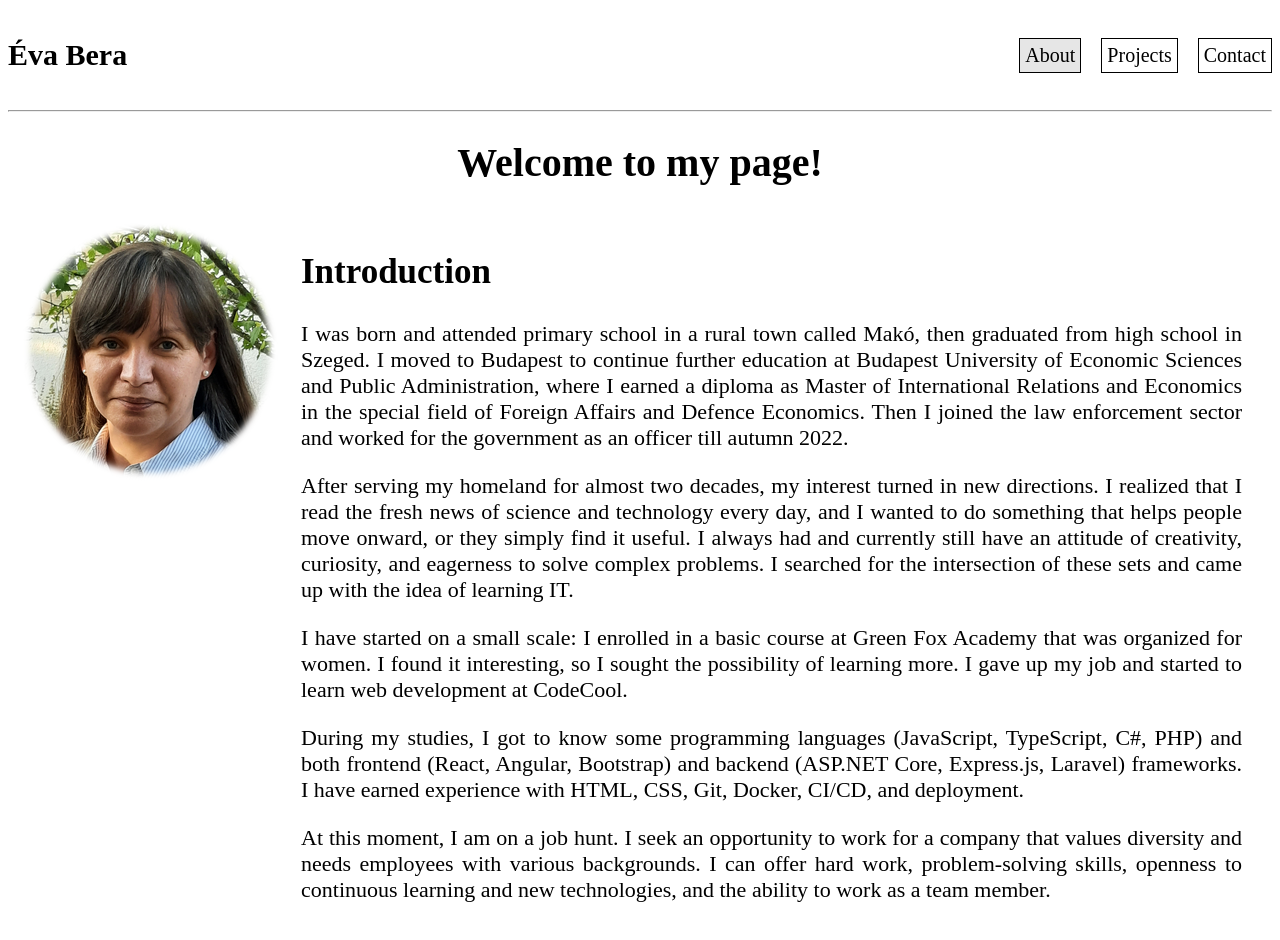
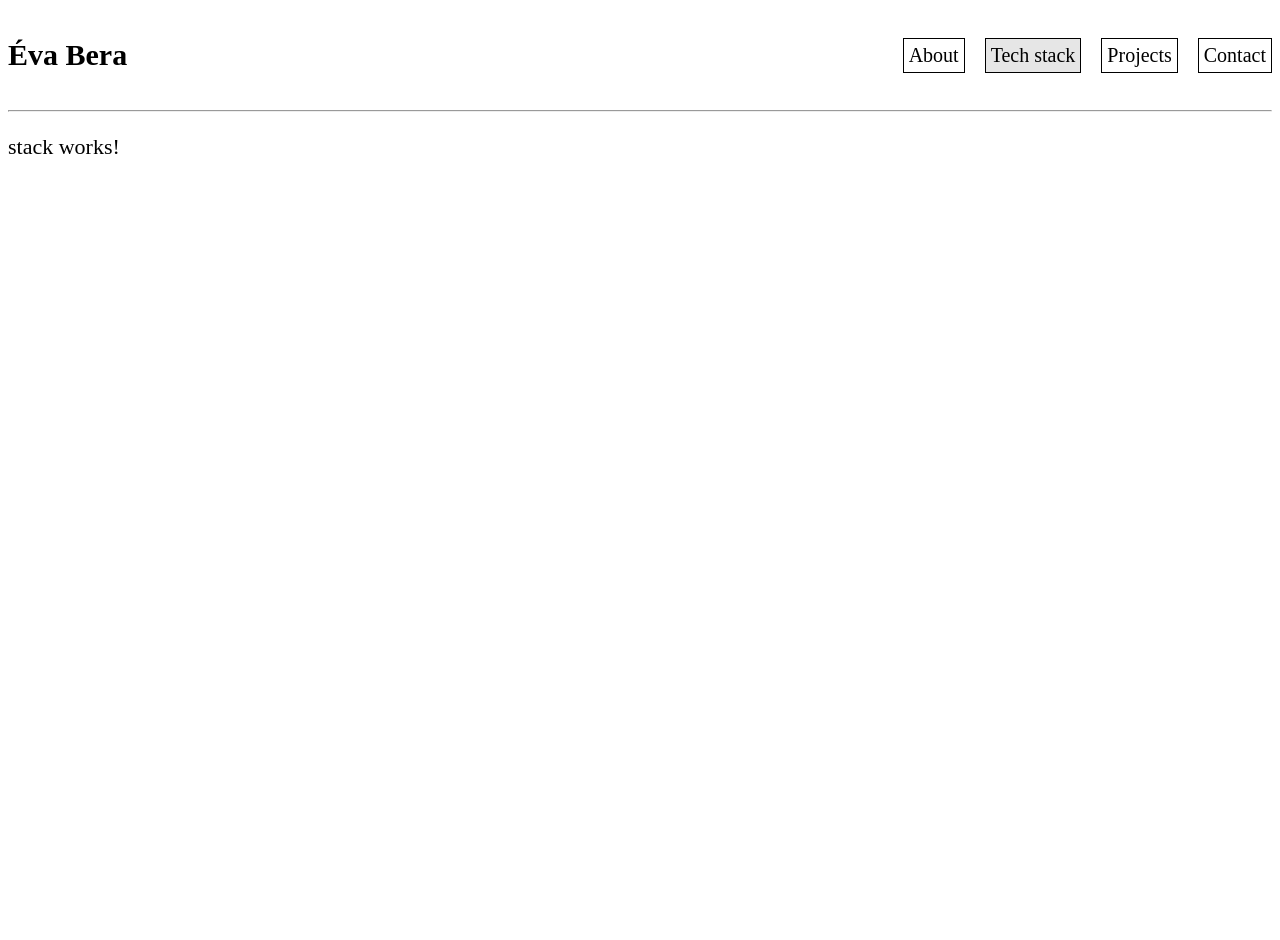
Before and after one commit to EviBera/MyPortfolio, an Angular app in the folder MyPorfolioPage/: page /stack in a window 1280 px wide. Before the commit this address led to /about. Shown: the top 940 px of the page. After the commit the page ends 800 px from the top, so only its background shows below. Built offline with nearby package versions, Linux system fonts and the light colour scheme.

Commit message:
Add StackComponent for diisplaying tech stack

```diff
--- a/MyPorfolioPage/src/app/app-routing.module.ts
+++ b/MyPorfolioPage/src/app/app-routing.module.ts
@@ -3,9 +3,11 @@ import { RouterModule, Routes } from '@angular/router';
 import { AboutComponent } from './about/about.component';
 import { ProjectsComponent } from './projects/projects.component';
 import { ContactComponent } from './contact/contact.component';
+import { StackComponent } from './stack/stack.component';
 
 const routes: Routes = [
   { path: 'about', component: AboutComponent, title: 'Évi Bera - About'},
+  { path: 'stack', component: StackComponent, title: 'Évi Bera - Tech stack'},
   { path: 'projects', component: ProjectsComponent, title: 'Évi Bera - Projects'},
   { path: 'contact', component: ContactComponent, title: 'Évi Bera - Contact'},
   { path: '', redirectTo: '/about', pathMatch: 'full'},
--- a/MyPorfolioPage/src/app/app.module.ts
+++ b/MyPorfolioPage/src/app/app.module.ts
@@ -7,6 +7,7 @@ import { AboutComponent } from './about/about.component';
 import { HeaderComponent } from './header/header.component';
 import { ProjectsComponent } from './projects/projects.component';
 import { ContactComponent } from './contact/contact.component';
+import { StackComponent } from './stack/stack.component';
 
 @NgModule({
   declarations: [
@@ -14,7 +15,8 @@ import { ContactComponent } from './contact/contact.component';
     AboutComponent,
     HeaderComponent,
     ProjectsComponent,
-    ContactComponent
+    ContactComponent,
+    StackComponent
   ],
   imports: [
     BrowserModule,
--- a/MyPorfolioPage/src/app/header/header.component.html
+++ b/MyPorfolioPage/src/app/header/header.component.html
@@ -2,6 +2,7 @@
     <p class="name">Éva Bera</p>
     <div class="links">
         <a routerLink="/about" routerLinkActive="active">About</a>
+        <a routerLink="/stack" routerLinkActive="active">Tech stack</a>
         <a routerLink="/projects" routerLinkActive="active">Projects</a>
         <a routerLink="/contact" routerLinkActive="active">Contact</a>
     </div>
--- /dev/null
+++ b/MyPorfolioPage/src/app/stack/stack.component.html
@@ -0,0 +1 @@
+<p>stack works!</p>
```
Also changed, not shown: MyPorfolioPage/src/app/stack/stack.component.ts (added, +10 -0 lines), MyPorfolioPage/src/app/stack/stack.component.css (added), 1 other file (tests, documents, lock files or other folders).
